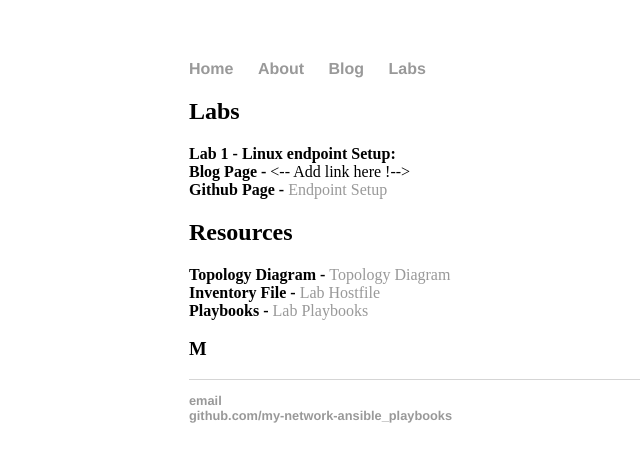
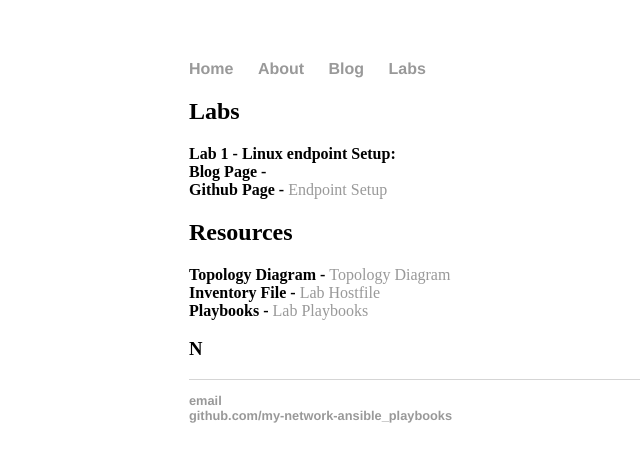
Before and after one commit to craigeowen/craigeowen.github.io, a Jekyll site: the page built from ansible/index.html, in a window 1280 px wide. Shown: the top 462 px of the page, without its empty margins (3-643 px from the left). Built offline with Jekyll 4.4.1, drawn with Linux system fonts in a browser that asks for light colours.

Commit message:
Update index.html

```diff
--- a/ansible/index.html
+++ b/ansible/index.html
@@ -2,10 +2,11 @@
 layout: default
 title: Ansible Resources
 ---
+<!-- example commnet -->
 
 <h2>Labs</h2>
 <b>Lab 1 - Linux endpoint Setup:</b><br>
-<b>Blog Page - </b><-- Add link here !--><br>
+<b>Blog Page - </b><!-- Add link here --><br>
 <b>Github Page - </b><a href="https://github.com/craigeowen/my-network-ansible_playbooks/blob/master/4.%20Linux_endpoint_setup.txt">Endpoint Setup</a><br>
 
 <h2>Resources</h2>
@@ -19,4 +20,4 @@ title: Ansible Resources
 <b> Playbooks - </b>
 <a href="https://github.com/craigeowen/my-network-ansible_playbooks/tree/master/ansible_files/">Lab Playbooks</a><br>
 
-<h3> M </h3>
+<h3> N </h3>
```
